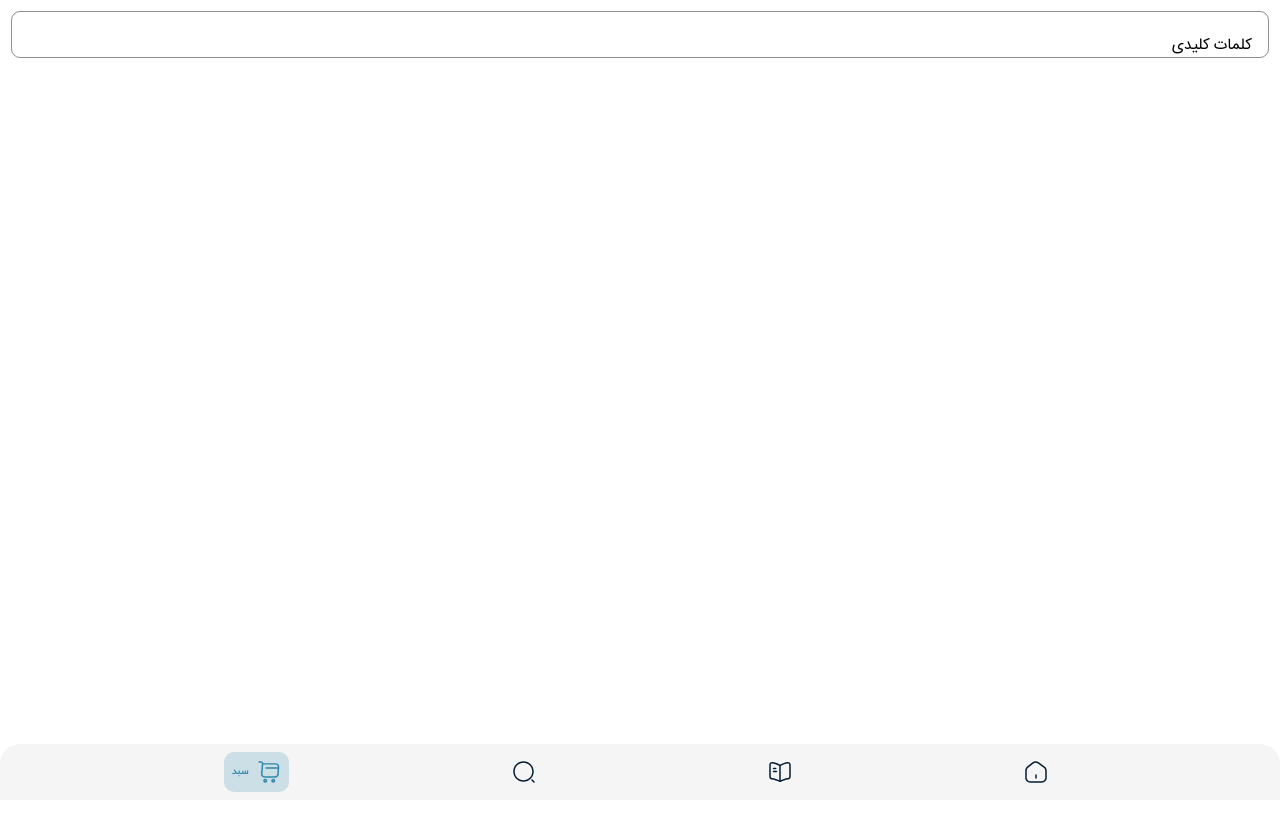
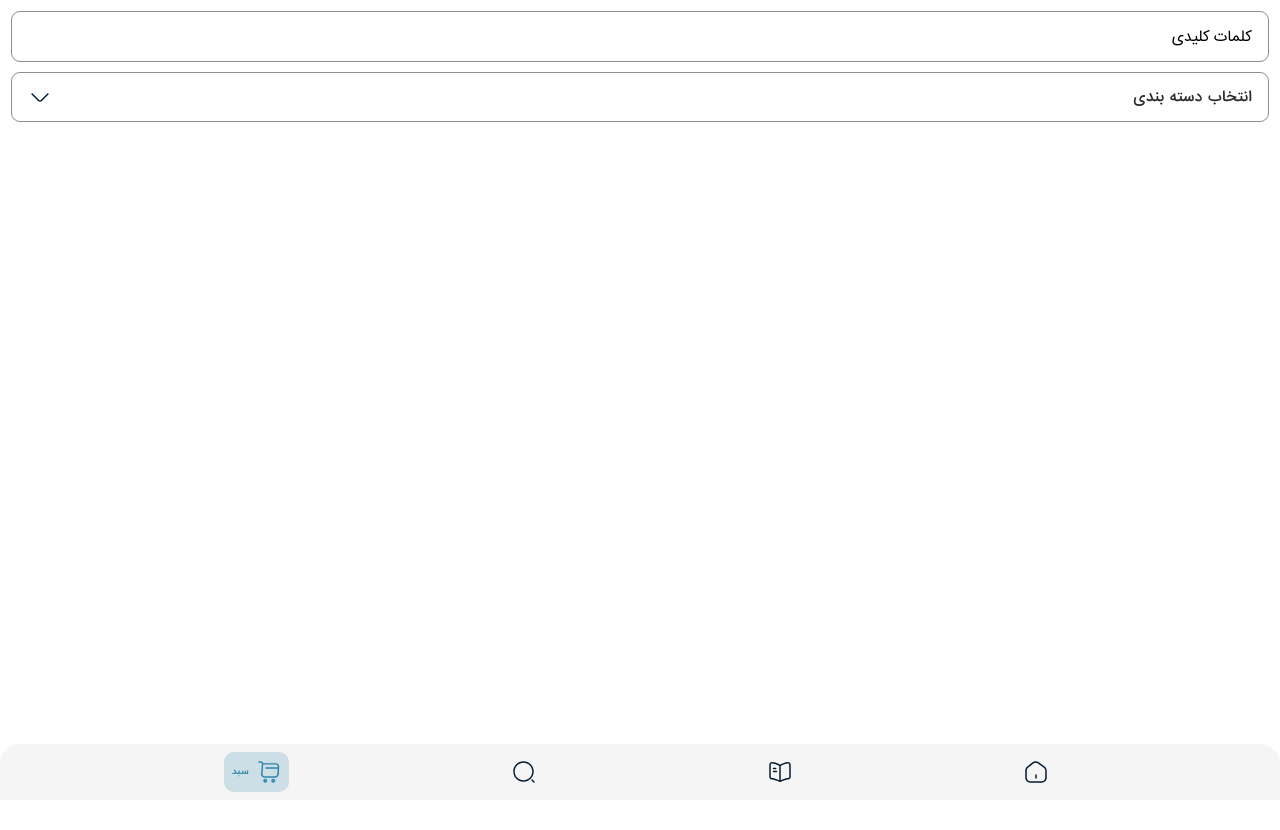
Before and after one commit to 1stMmD/ketabcheh, a React (Vite) app: page /cart in a window 1280 px wide. Shown: the top 830 px of the page. Built offline with nearby package versions, Linux system fonts and the light colour scheme.

Commit message:
add : select-input but no props accpeting for now

```diff
--- a/src/components/chip-input/chip-input.tsx
+++ b/src/components/chip-input/chip-input.tsx
@@ -78,11 +78,11 @@ function ChipInput({
                             <span
                             className='
                             rounded-sm
-                            bg-primary/10
-                            text-neutral-800
+                            bg-primary/20
+                            text-typography
                             text-[10px]
-                            px-2
-                            py-1
+                            px-[6px]
+                            py-[3px]
                             '
                             key={idx}
                             onClick={() => {
@@ -101,6 +101,7 @@ function ChipInput({
                     }}
                     autoComplete="off"
                     className="
+                    w-full
                     outline-none
                     text-[14px]
                     font-medium
@@ -122,9 +123,9 @@ function ChipInput({
                 peer-focus-within:!translate-y-[0]
                 ${ !text && !value.length ?
                     `
-                    text-[14px]
-                    top-[50%]
-                    -translate-y-[50%]
+                    !text-[14px]
+                    !top-[50%]
+                    !-translate-y-[50%]
                     `
                     :
                     ``
--- /dev/null
+++ b/src/components/select-input/select-input.tsx
@@ -0,0 +1,127 @@
+import { useState } from 'react'
+import { BackArrow } from '../../svg/icons'
+
+function SelectInput() {
+    const [show , setShow] = useState<boolean>(false)
+    const [num , setNum] = useState(0)
+    return (
+        <>
+            <div
+            onClick={() => {
+                setShow(prev => !prev)
+            }}
+            className="
+            px-4
+            py-3
+            flex
+            flex-row
+            items-center
+            justify-between
+            rounded-[8px]
+            outline
+            outline-[1px]
+            outline-[#8E8E93]
+            stroke-[#292D32]
+            fill-[#292D32]
+            focus-within:outline-primary
+            focus-within:stroke-primary
+            focus-within:fill-primary
+            focus-within:shadow-[0px_0px_0px_2px]
+            focus-within:shadow-primary/30
+            gap-2
+            ">
+                <p
+                className='
+                text-typography
+                text-[14px]
+                font-medium
+                '>
+                انتخاب دسته بندی
+                </p>
+
+                <BackArrow
+                className={`
+                transition-transform
+                w-[24px]
+                fill-primary-dark
+                ${show ? "-rotate-90" : "rotate-90"}
+                `}
+                />
+            </div>
+
+            {show ? <div
+            className='
+            flex
+            flex-col
+            left-0
+            right-0
+            mx-3
+            p-3
+            rounded-[8px]
+            fixed
+            top-[50%]
+            -translate-y-[50%]
+            shadow-lg
+            outline
+            outline-[1px]
+            outline-[#8E8E93]
+            '>
+                {test_value.map((item, idx , list) => (
+                    <>
+                        <div
+                        onClick={() => {
+                            setNum(idx)
+                            setShow(false)
+                        }}
+                        key={item}
+                        className='
+                        flex
+                        items-center
+                        justify-between
+                        '>
+                            <p
+                            className='
+                            text-[12px]
+                            text-typography
+                            '>
+                                {item}
+                            </p>
+
+                            <span
+                            className={`'
+                            w-[15px]
+                            aspect-square
+                            rounded-full
+                            ${idx === num ? "bg-primary" : ""}
+                            outline
+                            outline-[1px]
+                            outline-primary
+                            '`}>
+
+                            </span>
+                        </div>
+
+                        { idx < list.length - 1 ? <span
+                        key={idx}
+                        className='
+                        w-full
+                        h-[1px]
+                        bg-neutral-200
+                        my-3
+                        '
+                        /> : <></>}
+                    </>
+                ))}
+            </div> : <></>}
+        </>
+    )
+}
+
+export default SelectInput
+
+const test_value = [
+    "سلام",
+    "سلام",
+    "سلام",
+    "سلام",
+]
--- /dev/null
+++ b/src/views/order-book/guidance.tsx
@@ -0,0 +1,9 @@
+function Guidance() {
+  return (
+    <div>
+
+    </div>
+  )
+}
+
+export default Guidance
--- a/src/views/order-book/index.tsx
+++ b/src/views/order-book/index.tsx
@@ -1,6 +1,7 @@
 import { useState } from 'react'
 import ChipInput from '../../components/chip-input/chip-input'
 import TextInput from '../../components/common/text-input/text-input'
+import SelectInput from '../../components/select-input/select-input'
 
 function OrderBook() {
     const [ value , setValue ] = useState<string[] | []>([])
@@ -11,6 +12,7 @@ function OrderBook() {
         min-h-screen
         flex
         flex-col
+        gap-3
         p-3
         font-[IRANSans]
         '>
@@ -28,6 +30,8 @@ function OrderBook() {
             }}
             label='کلمات کلیدی'
             />
+
+            <SelectInput/>
         </div>
     )
 }
--- a/tailwind.config.js
+++ b/tailwind.config.js
@@ -8,7 +8,9 @@ export default {
       colors : {
         primary : "#2E86AB",
         "primary-dark" : "#041C32",
-        success : "#6AC768"
+        success : "#6AC768",
+        fail : "#AD542E",
+        typography : "#2C2C2E"
       }
     },
   },
```
